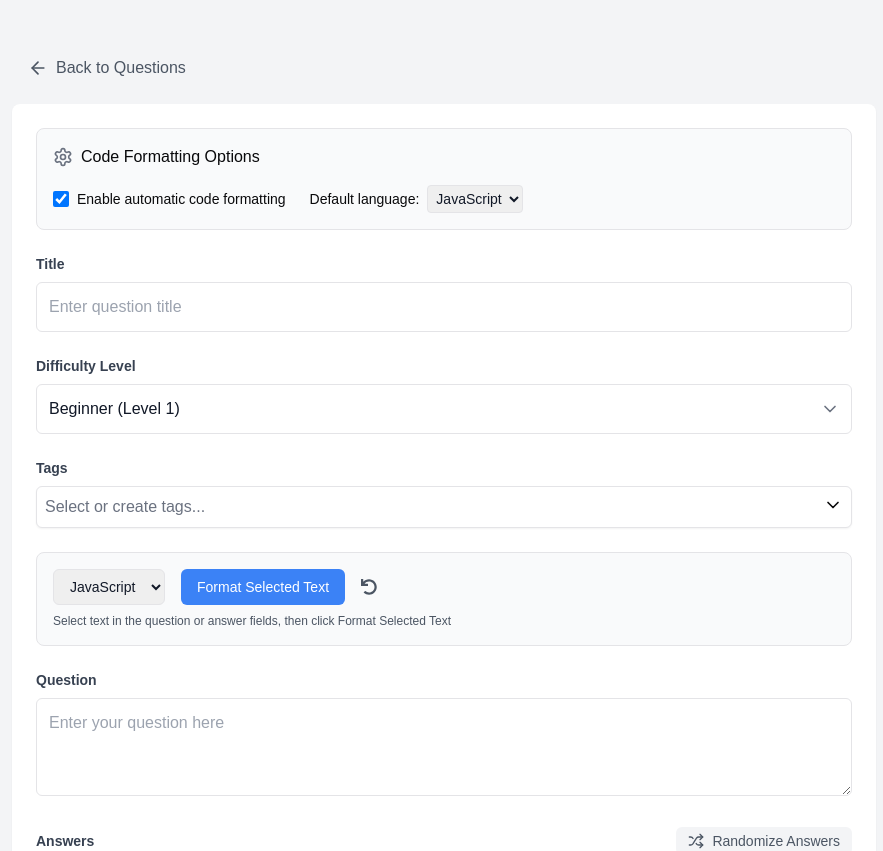
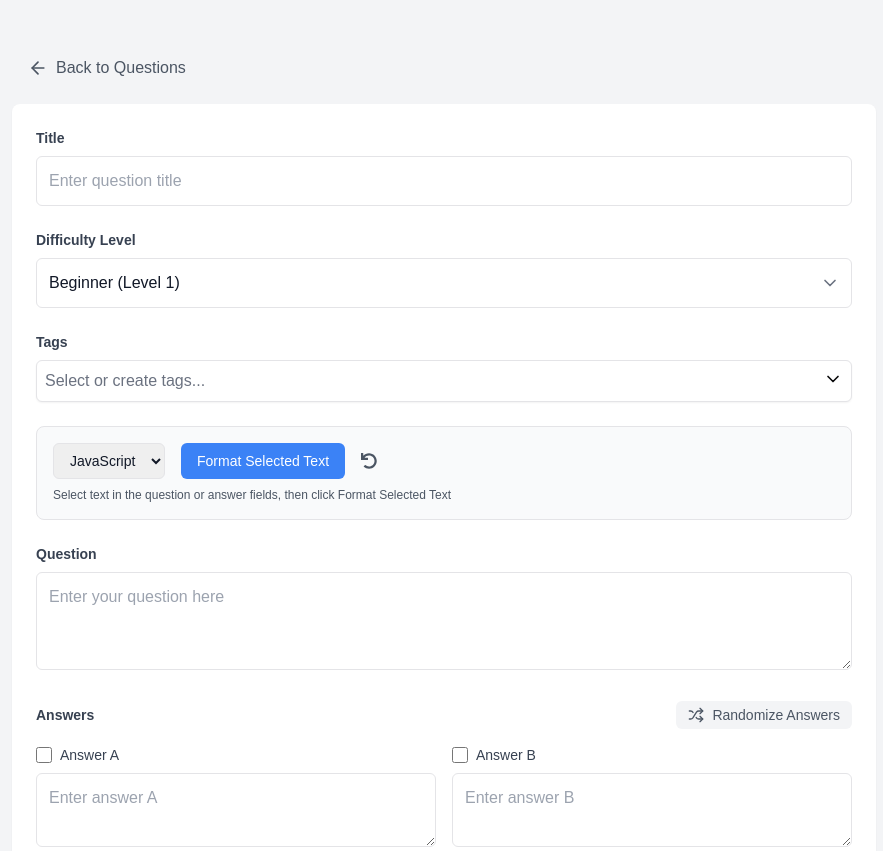
Before and after one commit to NeemaMwende/VisualEditor, a Next.js app: page /questioneditor in a window 1280 px wide. Shown: the top 851 px of the page, without its empty margins (196-1079 px from the left). Built offline with nearby package versions, Linux system fonts and the light colour scheme.

Commit message:
fix: design updates

```diff
--- a/src/app/questioneditor/components/QuestionEditor.tsx
+++ b/src/app/questioneditor/components/QuestionEditor.tsx
@@ -415,7 +415,7 @@ const handleFormatToggle = (enableFormatting: boolean) => {
           create: true,
         });
         const writable = await fileHandle.createWritable();
-        await writable.write(generatedMarkdown || ""); // Default to empty string
+        await writable.write(generatedMarkdown || "");
         await writable.close();
       }
 
@@ -495,20 +495,9 @@ const handleFormatToggle = (enableFormatting: boolean) => {
       </div>
 
       <div className="bg-white shadow-sm form-content p-3 sm:p-6 rounded-lg space-y-4 sm:space-y-6">
+        {showMarkdown ? (
+          <>
             <FormattingControls />
-
-        {showMarkdown ? (
-          // <div className="space-y-4">
-          //   <label className="block text-gray-700 text-sm font-bold">
-          //     Markdown Content
-          //   </label>
-          //   <textarea
-          //     value={markdownContent}
-          //     onChange={(e) => handleMarkdownUpdate(e.target.value)}
-          //     className="w-full p-4 bg-gray-50 rounded-md font-mono text-sm"
-          //     rows={20}
-          //   />
-          // </div>
             <div className="space-y-4">
               <MarkdownPreview
                 markdown={markdownContent}
@@ -516,6 +505,7 @@ const handleFormatToggle = (enableFormatting: boolean) => {
                 isFullScreen={false}
               />
             </div>
+          </>
         ) : (
           <div className="space-y-4 sm:space-y-6">
             <div className="space-y-2">
@@ -558,7 +548,9 @@ const handleFormatToggle = (enableFormatting: boolean) => {
               </label>
               <TagSelector
                 selectedTags={tags}
-                  onTagsChange={setTags} files={[]}              />
+                onTagsChange={setTags}
+                files={[]}
+              />
             </div>
 
             <TextSelectionFormatter
@@ -635,11 +627,6 @@ const handleFormatToggle = (enableFormatting: boolean) => {
                         answerRefs.current[index] = el;
                       }}
                       value={answer.text}
-                      // onChange={(e) => {
-                      //   const newAnswers = [...answers];
-                      //   newAnswers[index] = { ...answer, text: e.target.value };
-                      //   setAnswers(newAnswers);
-                      // }}
                       onChange={(e) => handleAnswerChange(index, e.target.value)}
                       className="w-full p-2 sm:p-3 border rounded-md focus:outline-none focus:ring-2 focus:ring-blue-500"
                       rows={2}
```
Lines whose indentation alone changed are shown as unchanged.
